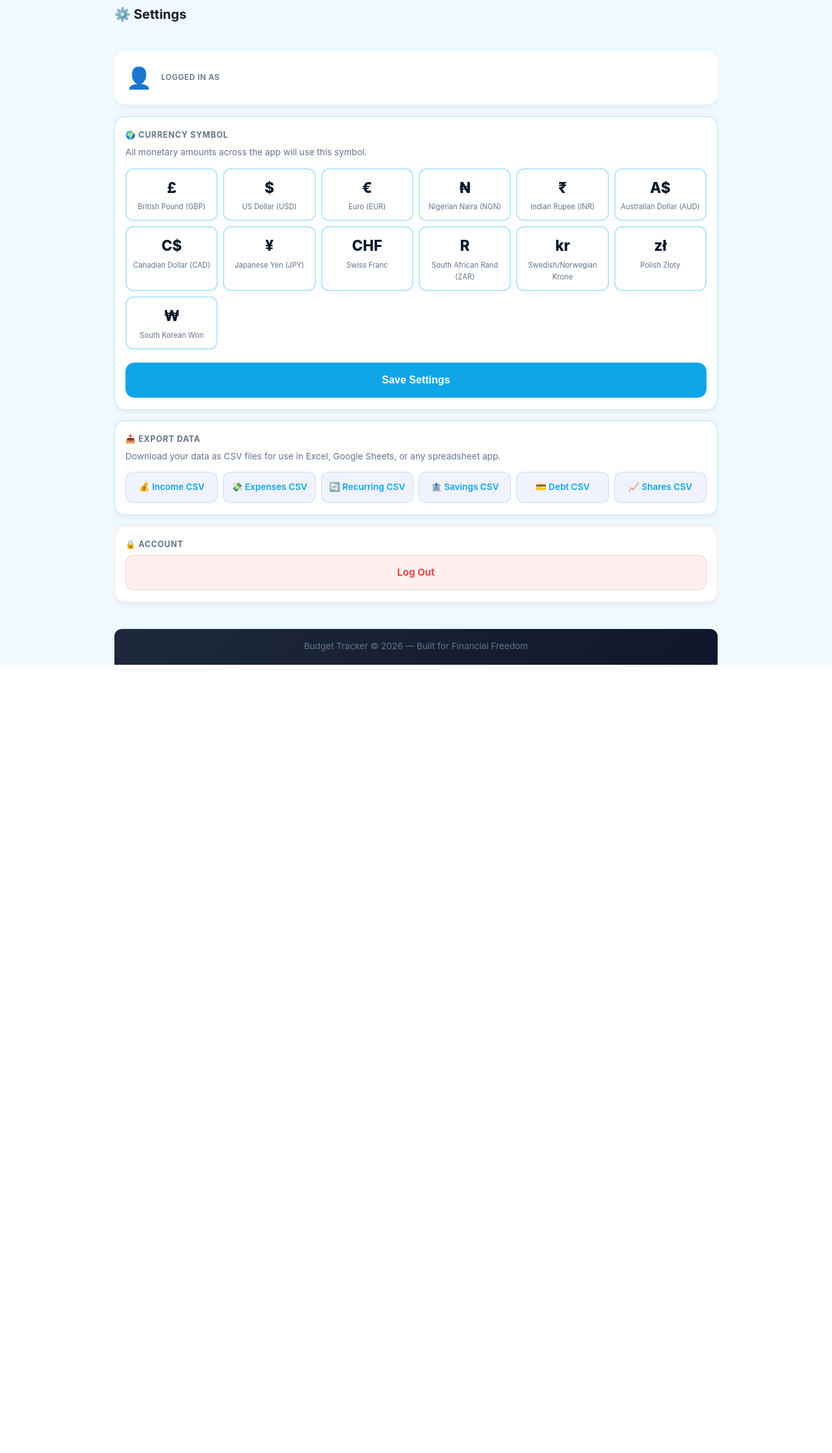
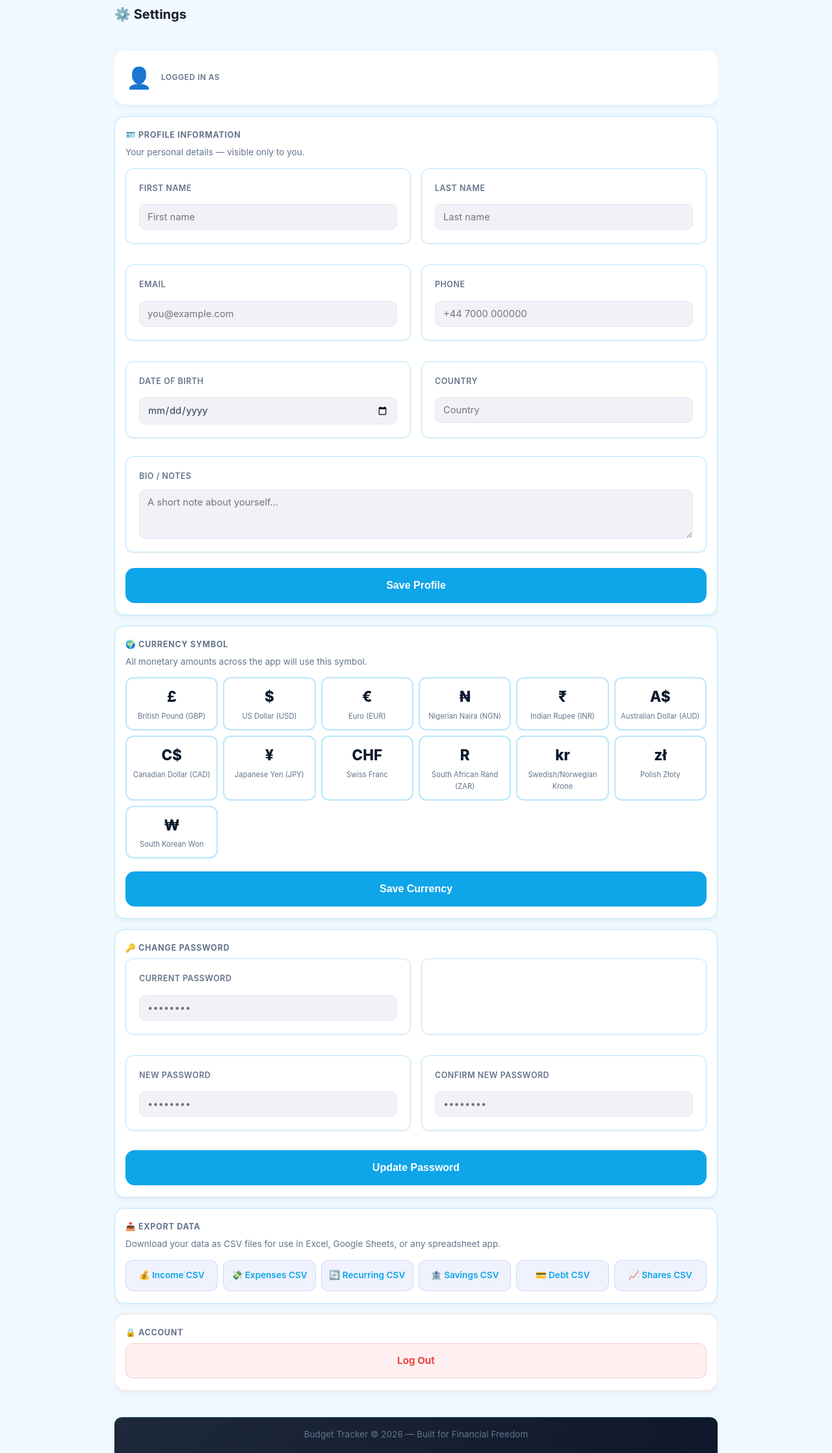
Before and after one commit to akoladegrace237-star/Budget-Tracker, a Flask app: page /settings in a window 1280 px wide. Shown: the part 183-2419 px from the top of the page at 65% size. Before the commit the page ends 1206 px from the top, so only its background shows below. Run offline with Flask 3, Linux system fonts and the light colour scheme; the visitor is signed in with stand-in values (Sample User, id 1); data that the repository does not hold is empty; some libraries are stand-ins or nearby versions.

Commit message:
Add user profiles, transactions, net worth history tables + password change

```diff
--- a/app.py
+++ b/app.py
@@ -1035,16 +1035,66 @@ def settings():
     conn    = get_db()
 
     if request.method == "POST":
-        new_currency = request.form.get("currency", "£")
-        conn.execute("UPDATE users SET currency=? WHERE id=?", (new_currency, user_id))
-        conn.commit()
-        session["currency"] = new_currency
+        action = request.form.get("action", "currency")
+
+        if action == "currency":
+            new_currency = request.form.get("currency", "£")
+            conn.execute("UPDATE users SET currency=? WHERE id=?", (new_currency, user_id))
+            conn.commit()
+            session["currency"] = new_currency
+
+        elif action == "profile":
+            first_name = request.form.get("first_name", "").strip()
+            last_name  = request.form.get("last_name", "").strip()
+            email      = request.form.get("email", "").strip()
+            phone      = request.form.get("phone", "").strip()
+            dob        = request.form.get("date_of_birth", "").strip()
+            country    = request.form.get("country", "").strip()
+            bio        = request.form.get("bio", "").strip()
+
+            # Check if profile exists
+            existing = conn.execute(
+                "SELECT id FROM user_profiles WHERE user_id=?", (user_id,)
+            ).fetchone()
+
+            if existing:
+                conn.execute('''
+                    UPDATE user_profiles
+                    SET first_name=?, last_name=?, email=?, phone=?,
+                        date_of_birth=?, country=?, bio=?, updated_at=CURRENT_TIMESTAMP
+                    WHERE user_id=?
+                ''', (first_name, last_name, email, phone, dob, country, bio, user_id))
+            else:
+                conn.execute('''
+                    INSERT INTO user_profiles
+                        (user_id, first_name, last_name, email, phone, date_of_birth, country, bio)
+                    VALUES (?, ?, ?, ?, ?, ?, ?, ?)
+                ''', (user_id, first_name, last_name, email, phone, dob, country, bio))
+            conn.commit()
+
+        elif action == "password":
+            current_pw = request.form.get("current_password", "")
+            new_pw     = request.form.get("new_password", "")
+            confirm_pw = request.form.get("confirm_password", "")
+
+            user_row = conn.execute("SELECT password FROM users WHERE id=?", (user_id,)).fetchone()
+            if user_row["password"] != hash_password(current_pw):
+                conn.close()
+                return redirect("/settings?error=wrong_password")
+            if new_pw != confirm_pw or len(new_pw) < 4:
+                conn.close()
+                return redirect("/settings?error=password_mismatch")
+
+            conn.execute("UPDATE users SET password=? WHERE id=?", (hash_password(new_pw), user_id))
+            conn.commit()
+
         conn.close()
         return redirect("/settings")
 
-    user = conn.execute("SELECT * FROM users WHERE id=?", (user_id,)).fetchone()
+    user    = conn.execute("SELECT * FROM users WHERE id=?", (user_id,)).fetchone()
+    profile = conn.execute("SELECT * FROM user_profiles WHERE user_id=?", (user_id,)).fetchone()
     conn.close()
-    return render_template("settings.html", user=user, currencies=CURRENCIES)
+    return render_template("settings.html", user=user, profile=profile, currencies=CURRENCIES)
 
 
 # ─────────────────────────────────────────────
--- a/static/css/style.css
+++ b/static/css/style.css
@@ -1127,6 +1127,49 @@ footer {
 .settings-card-body { display: flex; flex-direction: column; gap: 2px; }
 .settings-card-title { font-size: 0.75rem; font-weight: 600; text-transform: uppercase; letter-spacing: .04em; color: var(--text-light, #888); }
 .settings-card-value { font-size: 1.05rem; font-weight: 700; color: var(--text-dark, #111); }
+.settings-card-sub  { font-size: 0.82rem; color: var(--text-light, #888); }
+
+/* Profile form grid */
+.form-grid-2col {
+  display: grid;
+  grid-template-columns: 1fr 1fr;
+  gap: 12px 16px;
+  margin-bottom: 6px;
+}
+@media (max-width: 540px) {
+  .form-grid-2col { grid-template-columns: 1fr; }
+}
+.form-group label {
+  display: block; font-size: 0.78rem; font-weight: 600;
+  text-transform: uppercase; letter-spacing: .04em;
+  color: var(--text-light, #888); margin-bottom: 4px;
+}
+.form-group input,
+.form-group textarea {
+  width: 100%;
+  padding: 10px 12px;
+  border: 1px solid var(--border, #e2e8f0);
+  border-radius: 10px;
+  font-size: 0.92rem;
+  background: var(--bg, #f0f2f8);
+  color: var(--text, #2d3748);
+  transition: border-color .2s ease;
+}
+.form-group input:focus,
+.form-group textarea:focus {
+  outline: none;
+  border-color: var(--primary, #4361ee);
+  box-shadow: 0 0 0 3px rgba(67,97,238,.15);
+}
+
+/* Alert messages */
+.alert {
+  padding: 10px 14px; border-radius: 10px;
+  font-size: 0.85rem; font-weight: 500; margin-bottom: 12px;
+}
+.alert-danger {
+  background: #fff5f7; color: #c53030; border: 1px solid #fed7d7;
+}
 
 .settings-section {
   background: var(--bg-card, #fff); border-radius: 16px;
--- a/templates/settings.html
+++ b/templates/settings.html
@@ -6,17 +6,69 @@
     <h1>⚙️ Settings</h1>
 </div>
 
-<!-- Profile card -->
+<!-- ── Profile Card ── -->
 <div class="settings-card">
     <div class="settings-card-icon">👤</div>
     <div class="settings-card-body">
         <span class="settings-card-title">Logged in as</span>
         <span class="settings-card-value">{{ user.username }}</span>
+        {% if profile and profile.first_name %}
+        <span class="settings-card-sub">{{ profile.first_name }} {{ profile.last_name }}</span>
+        {% endif %}
     </div>
 </div>
 
-<!-- Currency selector -->
+<!-- ── Profile Details ── -->
 <form method="POST" action="/settings">
+    <input type="hidden" name="action" value="profile">
+    <div class="settings-section">
+        <div class="settings-section-label">🪪 Profile Information</div>
+        <div class="settings-section-desc">
+            Your personal details — visible only to you.
+        </div>
+        <div class="form-grid-2col">
+            <div class="form-group">
+                <label for="first_name">First Name</label>
+                <input type="text" id="first_name" name="first_name"
+                       value="{{ profile.first_name if profile else '' }}" placeholder="First name">
+            </div>
+            <div class="form-group">
+                <label for="last_name">Last Name</label>
+                <input type="text" id="last_name" name="last_name"
+                       value="{{ profile.last_name if profile else '' }}" placeholder="Last name">
+            </div>
+            <div class="form-group">
+                <label for="email">Email</label>
+                <input type="email" id="email" name="email"
+                       value="{{ profile.email if profile else '' }}" placeholder="you@example.com">
+            </div>
+            <div class="form-group">
+                <label for="phone">Phone</label>
+                <input type="tel" id="phone" name="phone"
+                       value="{{ profile.phone if profile else '' }}" placeholder="+44 7000 000000">
+            </div>
+            <div class="form-group">
+                <label for="date_of_birth">Date of Birth</label>
+                <input type="date" id="date_of_birth" name="date_of_birth"
+                       value="{{ profile.date_of_birth if profile and profile.date_of_birth else '' }}">
+            </div>
+            <div class="form-group">
+                <label for="country">Country</label>
+                <input type="text" id="country" name="country"
+                       value="{{ profile.country if profile else '' }}" placeholder="Country">
+            </div>
+        </div>
+        <div class="form-group" style="margin-top:.5rem">
+            <label for="bio">Bio / Notes</label>
+            <textarea id="bio" name="bio" rows="3" placeholder="A short note about yourself...">{{ profile.bio if profile else '' }}</textarea>
+        </div>
+        <button type="submit" class="btn-submit settings-save">Save Profile</button>
+    </div>
+</form>
+
+<!-- ── Currency Selector ── -->
+<form method="POST" action="/settings">
+    <input type="hidden" name="action" value="currency">
     <div class="settings-section">
         <div class="settings-section-label">🌍 Currency Symbol</div>
         <div class="settings-section-desc">
@@ -32,11 +84,40 @@
             </label>
             {% endfor %}
         </div>
-        <button type="submit" class="btn-submit settings-save">Save Settings</button>
+        <button type="submit" class="btn-submit settings-save">Save Currency</button>
     </div>
 </form>
 
-<!-- Export section -->
+<!-- ── Change Password ── -->
+<form method="POST" action="/settings">
+    <input type="hidden" name="action" value="password">
+    <div class="settings-section">
+        <div class="settings-section-label">🔑 Change Password</div>
+        {% if request.args.get('error') == 'wrong_password' %}
+        <div class="alert alert-danger">Current password is incorrect.</div>
+        {% elif request.args.get('error') == 'password_mismatch' %}
+        <div class="alert alert-danger">New passwords don't match or are too short (min 4 chars).</div>
+        {% endif %}
+        <div class="form-grid-2col">
+            <div class="form-group">
+                <label for="current_password">Current Password</label>
+                <input type="password" id="current_password" name="current_password" required placeholder="••••••••">
+            </div>
+            <div class="form-group"></div>
+            <div class="form-group">
+                <label for="new_password">New Password</label>
+                <input type="password" id="new_password" name="new_password" required minlength="4" placeholder="••••••••">
+            </div>
+            <div class="form-group">
+                <label for="confirm_password">Confirm New Password</label>
+                <input type="password" id="confirm_password" name="confirm_password" required minlength="4" placeholder="••••••••">
+            </div>
+        </div>
+        <button type="submit" class="btn-submit settings-save">Update Password</button>
+    </div>
+</form>
+
+<!-- ── Export Section ── -->
 <div class="settings-section">
     <div class="settings-section-label">📥 Export Data</div>
     <div class="settings-section-desc">
@@ -52,7 +133,7 @@
     </div>
 </div>
 
-<!-- Danger zone -->
+<!-- ── Danger Zone ── -->
 <div class="settings-section danger-zone">
     <div class="settings-section-label">🔒 Account</div>
     <a href="/logout" class="btn-logout-full">Log Out</a>
```
Also changed, not shown: db.py (+91 -0 lines).
